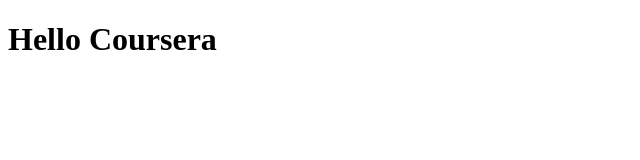
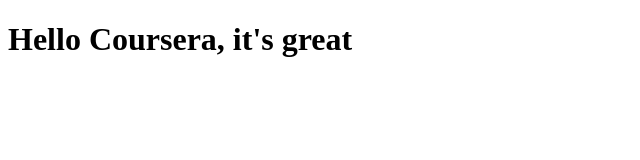
Before and after one commit to sRoman/Test, a plain HTML site: page site/index.html in a window 1280 px wide. Shown: the whole page, without its empty margins (0-640 px from the left). Drawn offline with Linux system fonts and the light colour scheme.

Commit message:
secod try

```diff
--- a/site/index.html
+++ b/site/index.html
@@ -4,6 +4,6 @@
 	<title>Hello Coursera</title>
 </head>
 <body>
-<h1>Hello Coursera</h1>
+<h1>Hello Coursera, it's great</h1>
 </body>
 </html>
```
